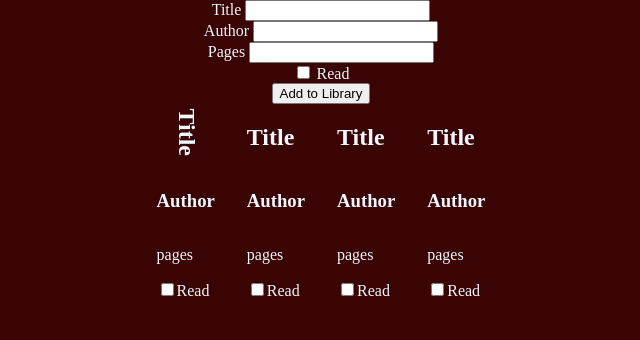
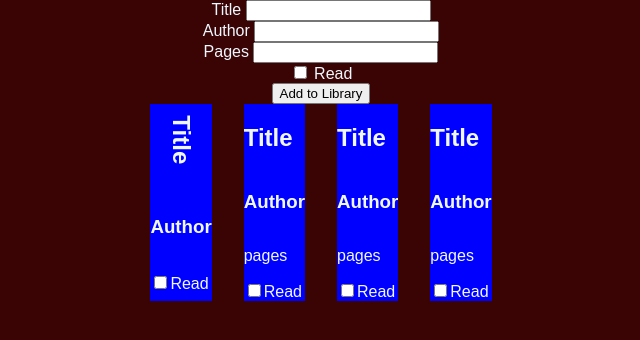
Before and after one commit to remydrain/odin-books, a plain HTML site: page index.html in a window 1280 px wide. Shown: the whole page, without its empty margins (319-959 px from the left). Drawn offline with Linux system fonts and the light colour scheme.

Commit message:
Add to style

```diff
--- a/style.css
+++ b/style.css
@@ -3,6 +3,7 @@ body {
     padding: 0;
     background: rgb(58, 4, 4);
     color: aliceblue;
+    font-family: sans-serif;
 }
 
 .card {
@@ -24,8 +25,16 @@ body {
 
 .book {
     display: grid;
+    background: blue;
+    justify-content: center;
+    align-items: center;
 }
 
+/* compact display settings */
 .book.spine h2 {
     rotate: 90deg;
 }
+
+.book.spine p {
+    display: none;
+}
```
